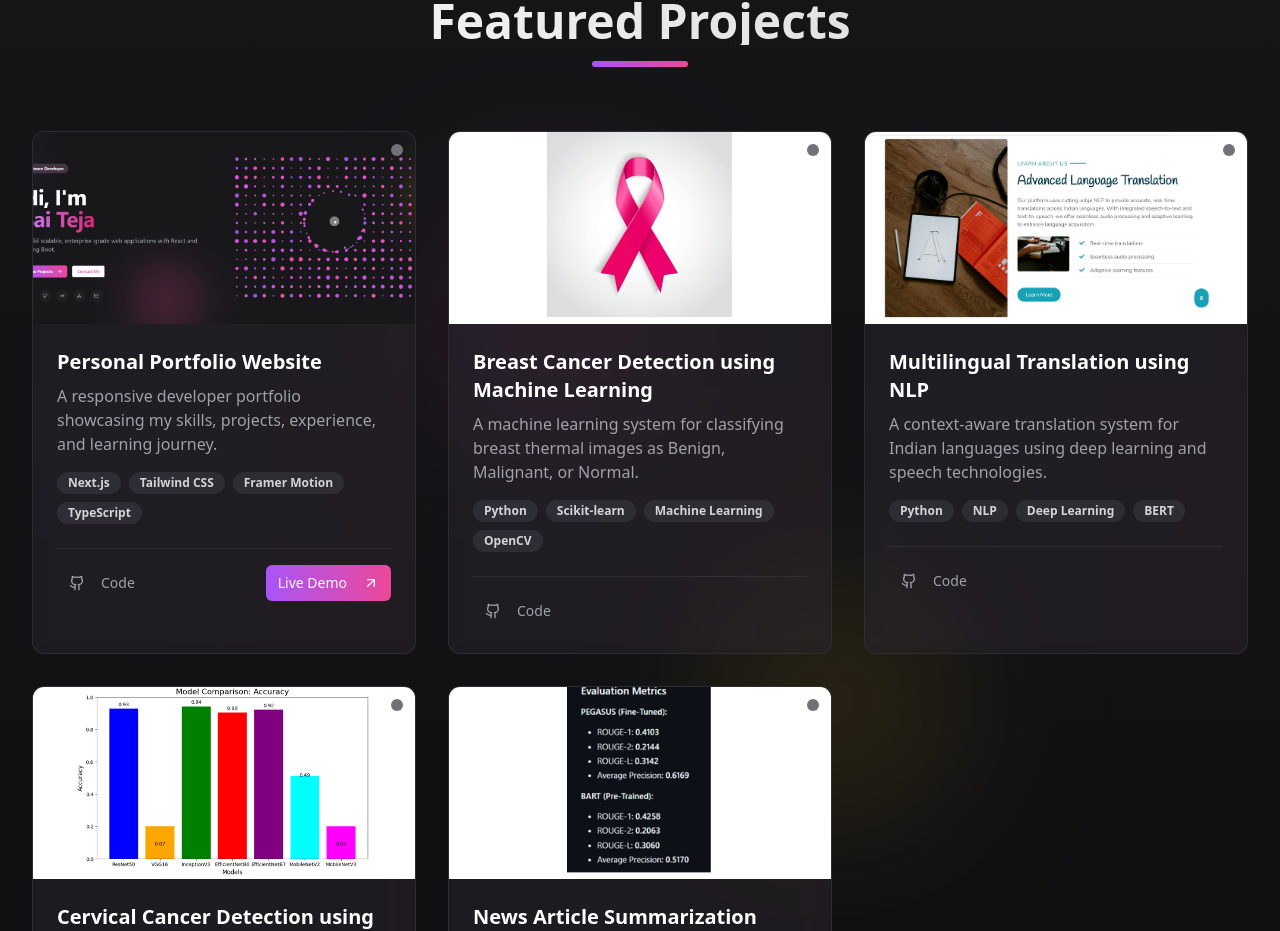
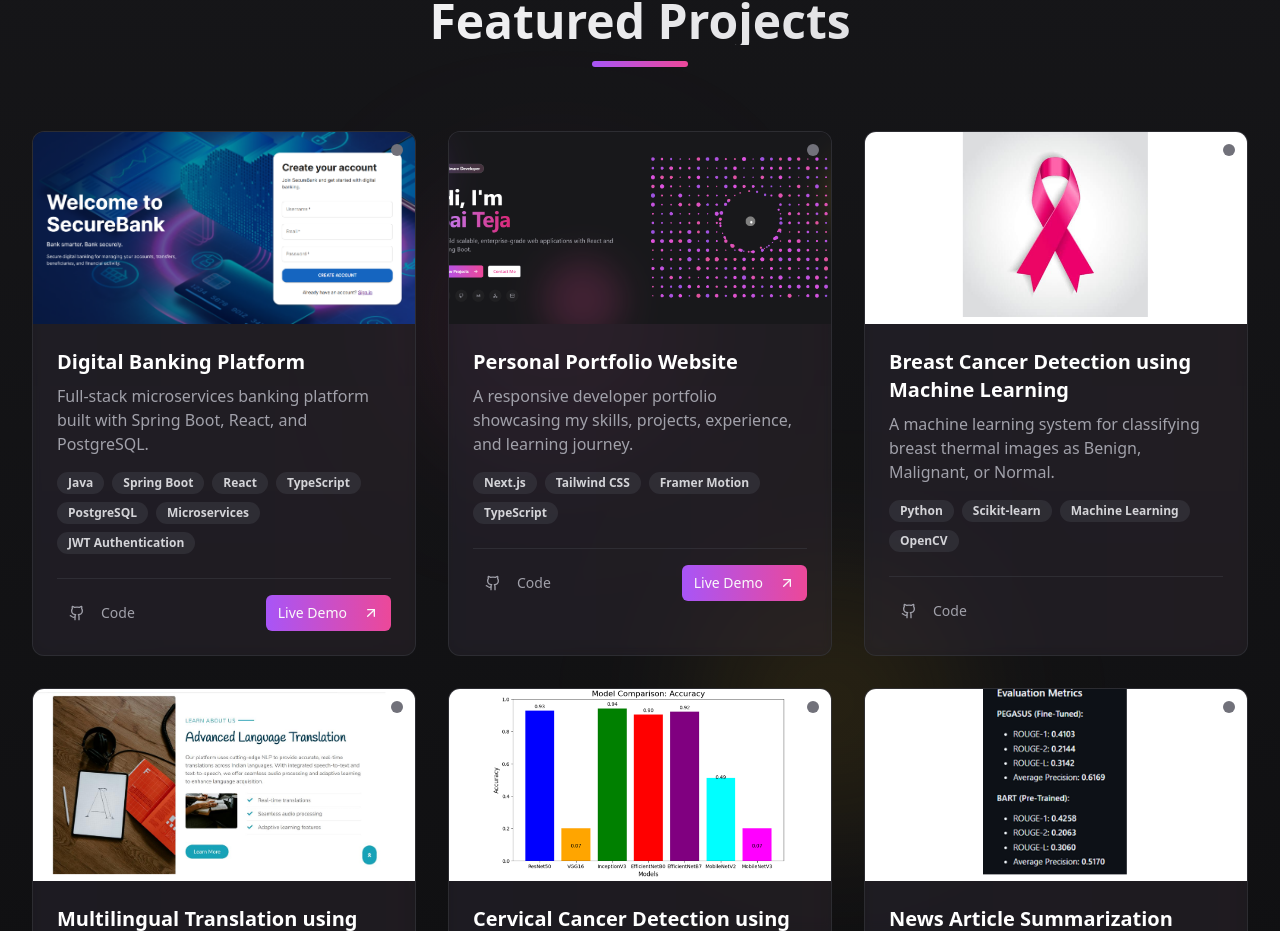
Before and after one commit to teja-1403/portfolio-website, a Next.js app: page / in a window 1280 px wide. Shown: the part 4737-5668 px from the top of the page. Built offline with nearby package versions, Linux system fonts and the light colour scheme; no server answers.

Commit message:
Added new project

```diff
--- a/app/page.tsx
+++ b/app/page.tsx
@@ -427,11 +427,27 @@ export default function Portfolio() {
 
           <div className="grid grid-cols-1 md:grid-cols-2 lg:grid-cols-3 gap-8 mt-16">
             <ProjectCard
+              title="Digital Banking Platform"
+              description="Full-stack microservices banking platform built with Spring Boot, React, and PostgreSQL."
+              tags={[
+                "Java",
+                "Spring Boot",
+                "React",
+                "TypeScript",
+                "PostgreSQL",
+                "Microservices",
+                "JWT Authentication",
+              ]}
+              image="/images/project0.png"
+              demoUrl="https://digital-banking-platform-live.vercel.app/"
+              repoUrl="https://github.com/teja-1403/banking-platform"
+            />
+            <ProjectCard
               title="Personal Portfolio Website"
               description="A responsive developer portfolio showcasing my skills, projects, experience, and learning journey."
               tags={["Next.js", "Tailwind CSS", "Framer Motion", "TypeScript"]}
               image="/images/project1.png"
-              demoUrl="https://github.com/teja-1403/portfolio-website"
+              demoUrl="https://tbvsaiteja.vercel.app/"
               repoUrl="https://github.com/teja-1403/portfolio-website"
             />
             <ProjectCard
```
Also changed, not shown: public/images/project0.png (added).
